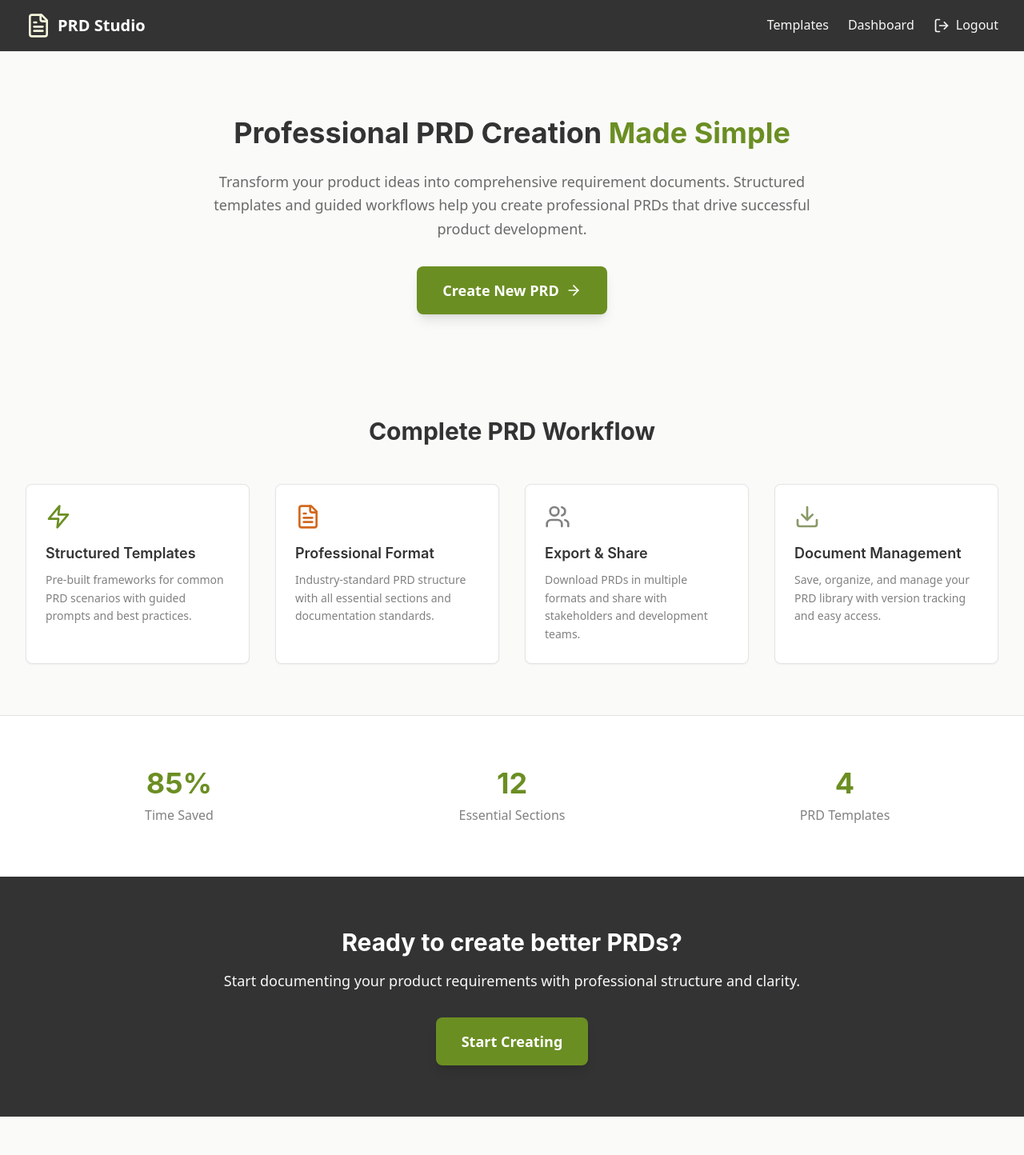
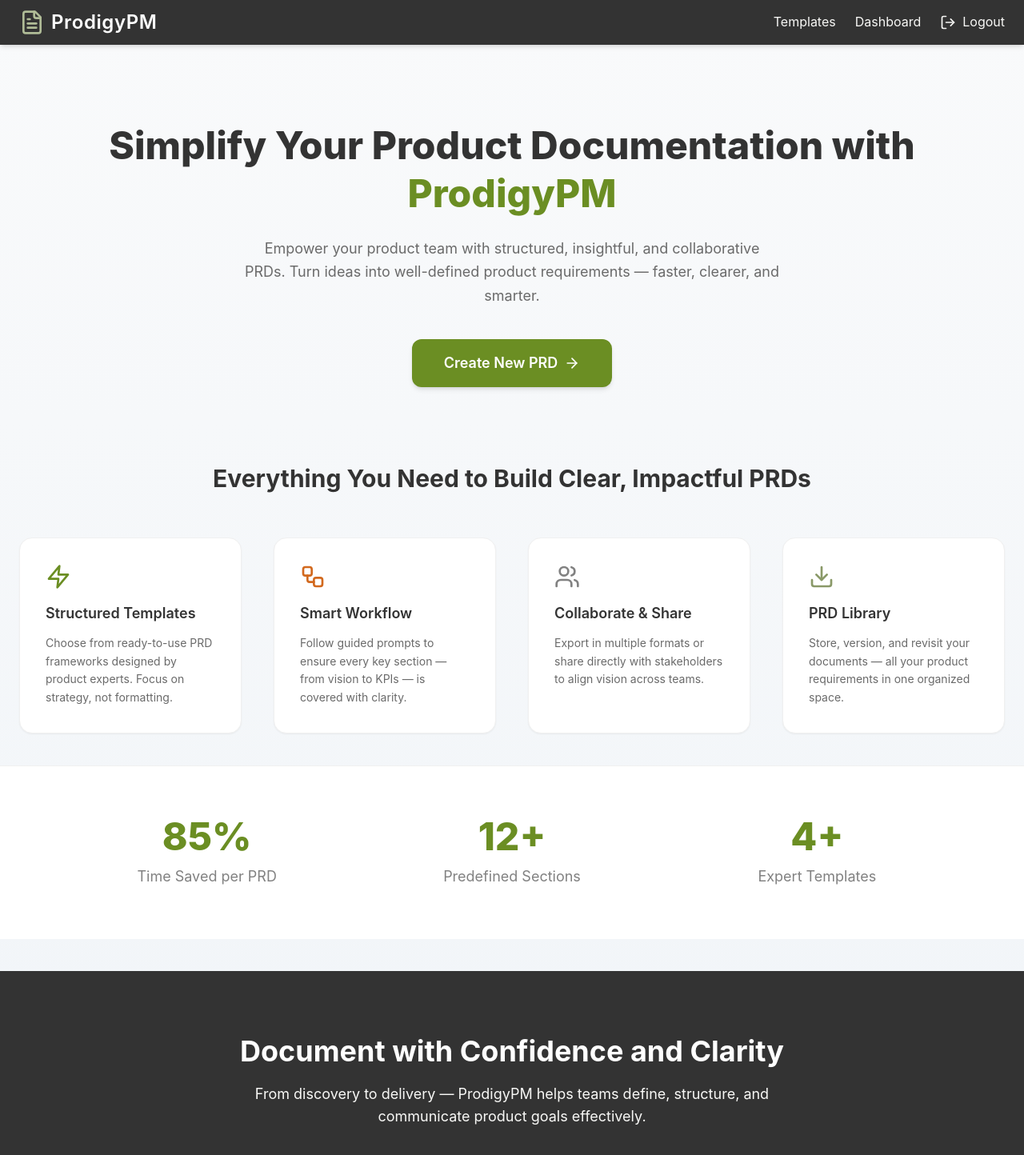
Before and after one commit to ramasheshasai/ProdigyPM, a React (Vite) app in the folder frontend/: page /landing in a window 1280 px wide. Shown: the top 1444 px of the page at 80% size. Before the commit the page ends 1396 px from the top, so only its background shows below. Built offline with nearby package versions, Linux system fonts and the light colour scheme.

Commit message:
UI Changes

```diff
--- a/frontend/src/App.tsx
+++ b/frontend/src/App.tsx
@@ -4,6 +4,8 @@ import LandingPage from "./components/LandingPage";
 import Login from "./components/Login";
 import Signup from "./components/Signup";
 import Templates from "./components/Templates";
+import Dashboard from "./components/Dashboard";
+import PRDGenerator from "./components/PRDGenerator";
 
 // ✅ A wrapper for LandingPage to handle navigation properly
 const LandingWrapper: React.FC = () => {
@@ -33,6 +35,27 @@ const App: React.FC = () => {
 
         {/* ✅ Landing Page with routing */}
         <Route path="/landing" element={<LandingWrapper />} />
+                {/* ✅ Generator Page */}{/* ✅ Dashboard Page */}
+        <Route
+          path="/dashboard"
+          element={
+            <Dashboard
+              prds={[]} // Pass your PRD data array here
+              onBack={() => window.history.back()}
+            />
+          }
+        />
+
+        {/* ✅ Generator Page */}
+        <Route
+  path="/generator"
+  element={
+    <PRDGenerator
+      onSave={(prd) => console.log("Saved PRD:", prd)}
+      onBack={() => window.history.back()}
+    />
+  }
+/>
 
         {/* ✅ Templates Page */}
         <Route
--- a/frontend/src/components/LandingPage.tsx
+++ b/frontend/src/components/LandingPage.tsx
@@ -1,6 +1,6 @@
 import React from 'react';
 import { useNavigate } from 'react-router-dom';
-import { FileText, Zap, Users, Download, ArrowRight, LogOut } from 'lucide-react';
+import { FileText, Zap, Users, Download, ArrowRight, LogOut, Workflow } from 'lucide-react';
 
 interface LandingPageProps {
   onNavigate: (page: 'landing' | 'generator' | 'templates' | 'dashboard') => void;
@@ -10,134 +10,128 @@ const LandingPage: React.FC<LandingPageProps> = ({ onNavigate }) => {
   const navigate = useNavigate();
 
   const handleLogout = () => {
-    // Optional: clear token if you re-enable authentication later
     localStorage.removeItem("authToken");
-
-    // Redirect to login page
     navigate("/login");
   };
 
   return (
-    <div className="min-h-screen bg-beige-200">
-      {/* Navigation Bar */}
-      <nav className="bg-primary-900 shadow-sm">
-        <div className="max-w-7xl mx-auto px-4 sm:px-6 lg:px-8">
-          <div className="flex justify-between items-center h-16">
+    <div className="min-h-screen bg-gradient-to-b from-[#F9FAFB] to-[#F0F4F8] font-sans">
+      {/* ======================== NAVBAR ======================== */}
+      <nav className="bg-primary-900 shadow-md sticky top-0 z-50">
+        <div className="max-w-7xl mx-auto px-6 py-3 flex justify-between items-center">
           <div className="flex items-center space-x-2">
-              <FileText className="h-8 w-8 text-beige-500" />
-              <span className="text-xl font-bold text-white">PRD Studio</span>
+            <FileText className="h-8 w-8 text-olive-400" />
+            <span className="text-2xl font-semibold text-white tracking-wide">
+              ProdigyPM
+            </span>
           </div>
-            <div className="flex space-x-6 items-center">
+
+          <div className="flex items-center space-x-6">
             <button
               onClick={() => onNavigate('templates')}
-                className="text-beige-300 hover:text-white font-medium transition-colors"
+              className="text-beige-300 hover:text-white transition-colors"
             >
               Templates
             </button>
             <button
               onClick={() => onNavigate('dashboard')}
-                className="text-beige-300 hover:text-white font-medium transition-colors"
+              className="text-beige-300 hover:text-white transition-colors"
             >
               Dashboard
             </button>
-
-              {/* Logout Button */}
             <button
               onClick={handleLogout}
-                className="flex items-center space-x-2 text-beige-300 hover:text-red-400 font-medium transition-colors"
+              className="flex items-center space-x-2 text-beige-300 hover:text-red-400 transition-colors"
             >
               <LogOut className="h-5 w-5" />
               <span>Logout</span>
             </button>
           </div>
         </div>
-        </div>
       </nav>
 
-      {/* Hero Section */}
-      <div className="max-w-7xl mx-auto px-4 sm:px-6 lg:px-8 pt-20 pb-16 text-center">
-        <h1 className="text-4xl font-bold text-primary-900 mb-6 leading-tight font-sans">
-          Professional PRD Creation
-          <span className="text-olive-700"> Made Simple</span>
+      {/* ======================== HERO ======================== */}
+      <section className="text-center py-24 px-6">
+        <h1 className="text-5xl font-extrabold text-primary-900 mb-6 leading-tight">
+          Simplify Your Product Documentation with
+          <span className="text-olive-700"> ProdigyPM</span>
         </h1>
-        <p className="text-lg text-primary-700 mb-8 max-w-3xl mx-auto leading-relaxed font-body">
-          Transform your product ideas into comprehensive requirement documents.
-          Structured templates and guided workflows help you create professional
-          PRDs that drive successful product development.
+        <p className="text-lg text-primary-700 mb-10 max-w-2xl mx-auto leading-relaxed">
+          Empower your product team with structured, insightful, and collaborative PRDs.
+          Turn ideas into well-defined product requirements — faster, clearer, and smarter.
         </p>
         <button
           onClick={() => onNavigate('generator')}
-          className="bg-olive-700 hover:bg-olive-800 text-white px-8 py-4 rounded-lg text-lg font-semibold
-                     transition-all shadow-lg hover:shadow-xl flex items-center justify-center space-x-2 mx-auto"
+          className="bg-olive-700 hover:bg-olive-800 text-white px-10 py-4 rounded-xl text-lg font-semibold
+                     shadow-md hover:shadow-lg transform hover:-translate-y-0.5 transition-all duration-300
+                     flex items-center justify-center mx-auto space-x-2"
         >
           <span>Create New PRD</span>
           <ArrowRight className="h-5 w-5" />
         </button>
-      </div>
+      </section>
 
-      {/* Features Section */}
-      <div className="max-w-7xl mx-auto px-4 sm:px-6 lg:px-8 py-16">
-        <h2 className="text-3xl font-bold text-center text-primary-900 mb-12 font-sans">
-          Complete PRD Workflow
+      {/* ======================== FEATURES ======================== */}
+      <section className="max-w-7xl mx-auto px-6 pt-13 pb-10">
+        <h2 className="text-3xl font-bold text-center text-primary-900 mb-14">
+          Everything You Need to Build Clear, Impactful PRDs
         </h2>
-        <div className="grid grid-cols-1 md:grid-cols-2 lg:grid-cols-4 gap-8">
+        <div className="grid grid-cols-1 md:grid-cols-2 lg:grid-cols-4 gap-10">
           <FeatureCard
             icon={<Zap className="h-8 w-8 text-olive-700" />}
             title="Structured Templates"
-            description="Pre-built frameworks for common PRD scenarios with guided prompts and best practices."
+            description="Choose from ready-to-use PRD frameworks designed by product experts. Focus on strategy, not formatting."
           />
           <FeatureCard
-            icon={<FileText className="h-8 w-8 text-orange-600" />}
-            title="Professional Format"
-            description="Industry-standard PRD structure with all essential sections and documentation standards."
+            icon={<Workflow className="h-8 w-8 text-orange-600" />}
+            title="Smart Workflow"
+            description="Follow guided prompts to ensure every key section — from vision to KPIs — is covered with clarity."
           />
           <FeatureCard
             icon={<Users className="h-8 w-8 text-primary-600" />}
-            title="Export & Share"
-            description="Download PRDs in multiple formats and share with stakeholders and development teams."
+            title="Collaborate & Share"
+            description="Export in multiple formats or share directly with stakeholders to align vision across teams."
           />
           <FeatureCard
             icon={<Download className="h-8 w-8 text-olive-600" />}
-            title="Document Management"
-            description="Save, organize, and manage your PRD library with version tracking and easy access."
+            title="PRD Library"
+            description="Store, version, and revisit your documents — all your product requirements in one organized space."
           />
         </div>
+      </section>
+
+      {/* ======================== STATS ======================== */}
+      <section className="bg-white py-16 border-t border-primary-100">
+        <div className="max-w-6xl mx-auto px-6 grid grid-cols-1 md:grid-cols-3 gap-10 text-center">
+          <Stat number="85%" label="Time Saved per PRD" />
+          <Stat number="12+" label="Predefined Sections" />
+          <Stat number="4+" label="Expert Templates" />
         </div>
+      </section>
 
-      {/* Stats Section */}
-      <div className="bg-white py-16 border-t border-primary-200">
-        <div className="max-w-7xl mx-auto px-4 sm:px-6 lg:px-8 grid grid-cols-1 md:grid-cols-3 gap-8 text-center">
-          <Stat number="85%" label="Time Saved" />
-          <Stat number="12" label="Essential Sections" />
-          <Stat number="4" label="PRD Templates" />
-        </div>
-      </div>
-
-      {/* CTA Section */}
-      <div className="bg-primary-900 py-16">
-        <div className="max-w-4xl mx-auto text-center px-4 sm:px-6 lg:px-8">
-          <h2 className="text-3xl font-bold text-white mb-4 font-sans">
-            Ready to create better PRDs?
+      {/* ======================== CTA ======================== */}
+      <section className="bg-primary-900 py-20 mt-10">
+        <div className="max-w-3xl mx-auto text-center px-6">
+          <h2 className="text-4xl font-bold text-white mb-5">
+            Document with Confidence and Clarity
           </h2>
-          <p className="text-beige-300 text-lg mb-8 font-body">
-            Start documenting your product requirements with professional structure and clarity.
+          <p className="text-beige-300 text-lg mb-9">
+            From discovery to delivery — ProdigyPM helps teams define, structure, and communicate product goals effectively.
           </p>
           <button
             onClick={() => onNavigate('generator')}
-            className="bg-olive-700 hover:bg-olive-800 text-white px-8 py-4 rounded-lg text-lg font-semibold
-                     transition-colors shadow-lg"
+            className="bg-olive-700 hover:bg-olive-800 text-white px-10 py-3 rounded-xl text-lg font-semibold
+                       shadow-lg transition-all transform hover:-translate-y-0.5"
           >
             Start Creating
           </button>
         </div>
-      </div>
+      </section>
     </div>
   );
 };
 
-/* ============================
-   Feature Card Component
-============================ */
+/* ======================== FEATURE CARD ======================== */
 interface FeatureCardProps {
   icon: React.ReactNode;
   title: string;
@@ -145,25 +139,23 @@ interface FeatureCardProps {
 }
 
 const FeatureCard: React.FC<FeatureCardProps> = ({ icon, title, description }) => (
-  <div className="bg-white p-6 rounded-lg shadow-sm hover:shadow-md transition-shadow border border-primary-200">
+  <div className="bg-white p-8 rounded-2xl shadow-sm hover:shadow-md hover:-translate-y-1 transition-all duration-300 border border-primary-100">
     <div className="mb-4">{icon}</div>
-    <h3 className="text-lg font-semibold text-primary-900 mb-2 font-sans">{title}</h3>
-    <p className="text-primary-600 leading-relaxed font-body text-sm">{description}</p>
+    <h3 className="text-lg font-semibold text-primary-900 mb-3">{title}</h3>
+    <p className="text-primary-700 leading-relaxed text-sm">{description}</p>
   </div>
 );
 
-/* ============================
-   Stat Component
-============================ */
+/* ======================== STAT CARD ======================== */
 interface StatProps {
   number: string;
   label: string;
 }
 
 const Stat: React.FC<StatProps> = ({ number, label }) => (
-  <div>
-    <div className="text-4xl font-bold text-olive-700 mb-2 font-sans">{number}</div>
-    <div className="text-primary-600 font-body">{label}</div>
+  <div className="flex flex-col items-center">
+    <div className="text-5xl font-extrabold text-olive-700 mb-3">{number}</div>
+    <div className="text-primary-600 text-lg">{label}</div>
   </div>
 );
 
```
Lines whose indentation alone changed are shown as unchanged.
